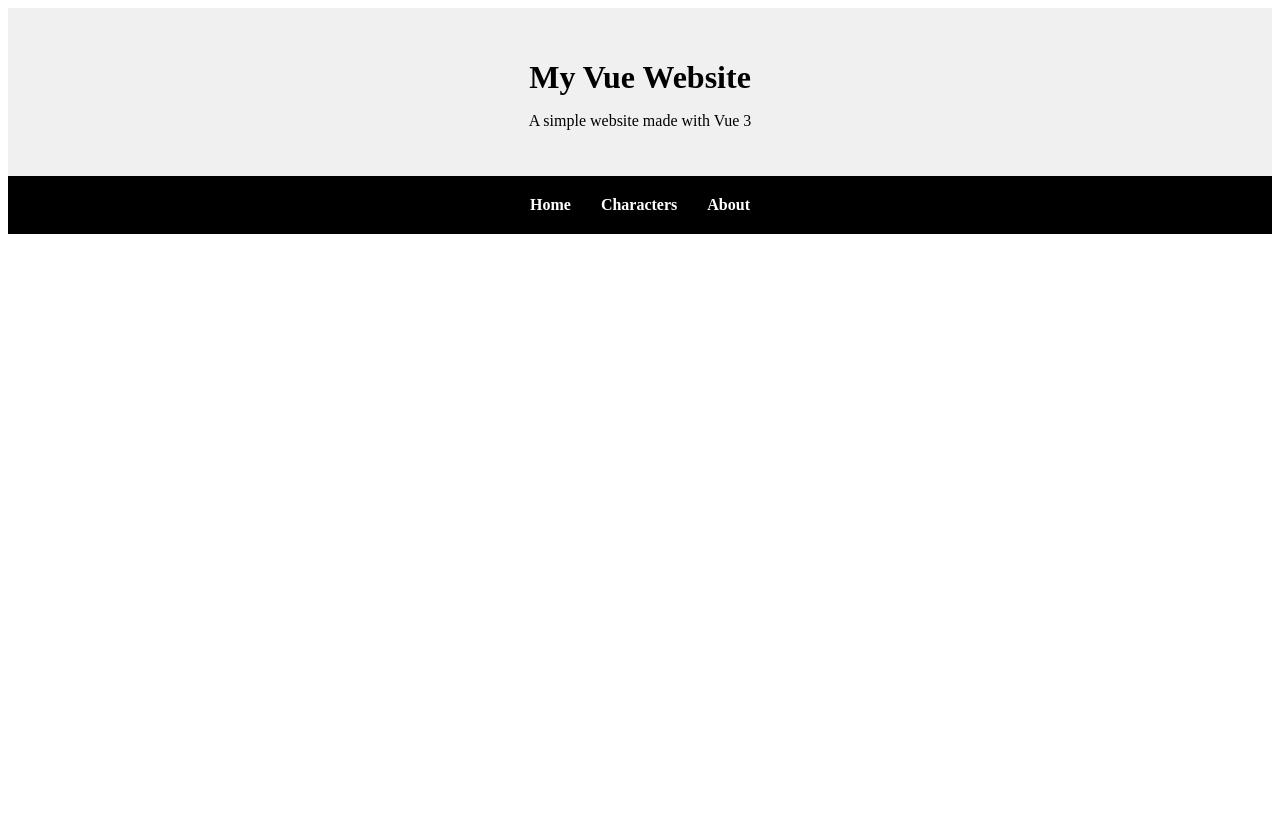
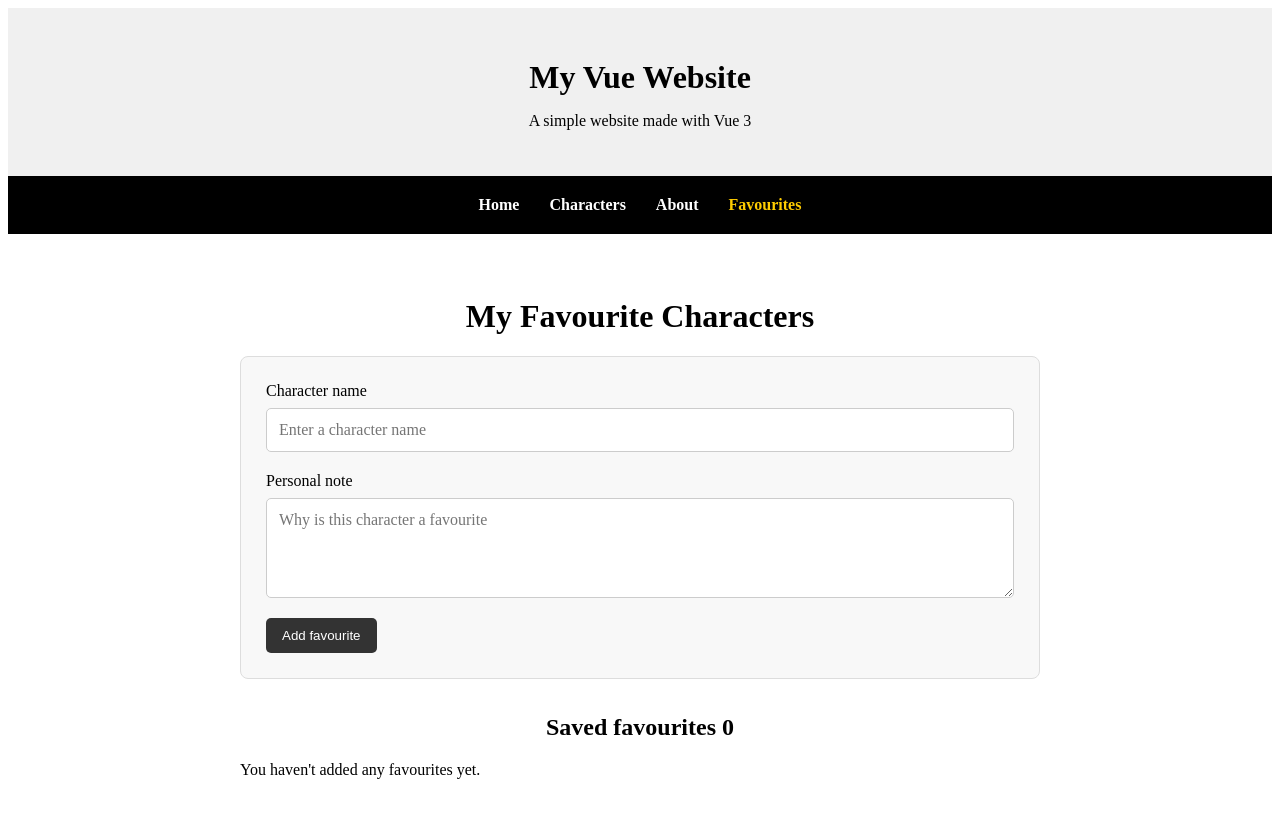
Before and after one commit to IvyOwO06/sppr-fullstack, a Vue app: page /favourites in a window 1280 px wide. Shown: the top 818 px of the page. Built offline with nearby package versions, Linux system fonts and the light colour scheme.

Commit message:
Implement favourites CRUD functionality

```diff
--- a/src/App.vue
+++ b/src/App.vue
@@ -9,6 +9,7 @@ import Header from './components/Header.vue'
     <RouterLink to="/">Home</RouterLink>
     <RouterLink to="/characters">Characters</RouterLink>
     <RouterLink to="/about">About</RouterLink>
+    <RouterLink to="/favourites">Favourites</RouterLink>
   </nav>
 
   <RouterView />
--- a/src/router/index.js
+++ b/src/router/index.js
@@ -3,6 +3,7 @@ import { createRouter, createWebHistory } from 'vue-router'
 import HomeView from '@/views/HomeView.vue'
 import CharactersView from '@/views/CharactersView.vue'
 import AboutView from '@/views/AboutView.vue'
+import FavouritesView from '@/views/FavouritesView.vue'
 
 const router = createRouter({
   history: createWebHistory(),
@@ -23,6 +24,11 @@ const router = createRouter({
       name: 'about',
       component: AboutView,
     },
+    {
+      path: '/favourites',
+      name: 'favourites',
+      component: FavouritesView,
+    },
   ],
 })
 
--- /dev/null
+++ b/src/views/FavouritesView.vue
@@ -0,0 +1,258 @@
+<script setup>
+import { ref } from 'vue'
+
+function loadFavourites() {
+  try {
+    return JSON.parse(localStorage.getItem('favourites')) || []
+  } catch {
+    return []
+  }
+}
+
+const favourites = ref(loadFavourites())
+
+const name = ref('')
+const note = ref('')
+const editingId = ref(null)
+const feedback = ref('')
+const feedbackType = ref('success')
+
+function saveToStorage() {
+  localStorage.setItem('favourites', JSON.stringify(favourites.value))
+}
+
+function saveFavourite() {
+  feedback.value = ''
+
+  if (!name.value.trim() || !note.value.trimEnd()) {
+    feedback.value = 'Please fill in both the character name and note.'
+    feedbackType.value = 'error'
+    return
+  }
+
+  if (editingId.value !== null) {
+    const favourite = favourites.value.find((item) => item.id === editingId.value)
+
+    if (favourite) {
+      favourite.name = name.value.trim()
+      ;((favourite.note = note), value.trim())
+    }
+
+    feedback.value = 'Favourite updated successfully.'
+  } else {
+    favourites.value.push({
+      id: Date.now(),
+      name: name.value.trim(),
+      note: note.value.trim(),
+    })
+
+    feedback.value = 'Favourite added successfully.'
+  }
+
+  saveToStorage()
+  resetForm()
+}
+
+function editFavourite(favourite) {
+  name.value = favourite.name
+  note.value = favourite.note
+  editingId.value = favourite.id
+  feedback.value = ''
+}
+
+function deleteFavourite(id) {
+  const updatedFavourites = favourites.value.filter((favourite) => favourite.id !== id)
+
+  favourites.value = updatedFavourites
+
+  localStorage.setItem('favourites', JSON.stringify(updatedFavourites))
+
+  if (editingId.value === id) {
+    resetForm()
+  }
+
+  feedbackType.value = 'success'
+  feedback.value = 'Favourite deleted successfully.'
+}
+
+function resetForm() {
+  name.value = ''
+  note.value = ''
+  editingId.value = null
+}
+</script>
+
+<template>
+  <main class="favourites-page">
+    <h1>My Favourite Characters</h1>
+
+    <form @submit.prevent="saveFavourite">
+      <div class="form-group">
+        <label for="character-name">Character name</label>
+        <input
+          type="text"
+          v-model="name"
+          id="character-name"
+          maxlength="100"
+          placeholder="Enter a character name"
+          required
+        />
+      </div>
+
+      <div class="form-group">
+        <label for="character-note">Personal note</label>
+        <textarea
+          id="character-note"
+          v-model="note"
+          maxlength="500"
+          placeholder="Why is this character a favourite"
+          required
+        ></textarea>
+      </div>
+
+      <button type="submit">
+        {{ editingId !== null ? 'Save changes' : 'Add favourite' }}
+      </button>
+
+      <button v-if="editingId !== null" type="button" class="cancel-button" @click="resetForm">
+        Cancel
+      </button>
+    </form>
+
+    <p v-if="feedback" class="feedback" :class="feedbackType" role="status">
+      {{ feedback }}
+    </p>
+
+    <section class="favourites-list">
+      <h2>Saved favourites {{ favourites.length }}</h2>
+
+      <p v-if="favourites.length === 0">You haven't added any favourites yet.</p>
+
+      <article v-for="favourite in favourites" :key="favourite.id" class="favourite-card">
+        <h3>{{ favourite.name }}</h3>
+        <p>{{ favourite.note }}</p>
+
+        <div class="actions">
+          <button type="button" @click="editFavourite(favourite)">Edit</button>
+
+          <button type="button" class="delete-button" @click="deleteFavourite(favourite.id)">
+            Delete
+          </button>
+        </div>
+      </article>
+    </section>
+  </main>
+</template>
+
+<style scoped>
+.favourites-page {
+  max-width: 800px;
+  margin: 0 auto;
+  padding: 40px 20px;
+}
+
+h1,
+h2 {
+  text-align: center;
+}
+
+form {
+  padding: 25px;
+  border: 1px solid #ddd;
+  border-radius: 8px;
+  background-color: #f8f8f8;
+}
+
+.form-group {
+  display: flex;
+  flex-direction: column;
+  gap: 8px;
+  margin-bottom: 20px;
+}
+
+input,
+textarea {
+  width: 100%;
+  box-sizing: border-box;
+  padding: 12px;
+  border: 1px solid #ccc;
+  border-radius: 5px;
+  font: inherit;
+}
+
+textarea {
+  min-height: 100px;
+  resize: vertical;
+}
+
+button {
+  padding: 10px 16px;
+  border: none;
+  border-radius: 5px;
+  background-color: #333;
+  color: white;
+  cursor: pointer;
+}
+
+button:hover {
+  background-color: #555;
+}
+
+.cancel-button {
+  margin-left: 10px;
+  background-color: #666;
+}
+
+.favourites-list {
+  margin-top: 35px;
+}
+
+.favourite-card {
+  margin-top: 15px;
+  padding: 20px;
+  border: 1px solid #ddd;
+  border-radius: 8px;
+  box-sizing: border-box;
+  max-width: 100%;
+  min-width: 0;
+  overflow-wrap: anywhere;
+}
+
+.favourite-card h3,
+.favourite-card p {
+  max-width: 100%;
+  overflow-wrap: anywhere;
+  word-break: normal;
+  white-space: normal;
+}
+
+.favourite-card .actions {
+  display: flex;
+  flex-wrap: wrap;
+  gap: 10px;
+}
+
+.delete-button {
+  background-color: #c62828;
+}
+
+.delete-button:hover {
+  background-color: #a51f1f;
+}
+
+.feedback {
+  margin-top: 20px;
+  padding: 12px;
+  border-radius: 5px;
+}
+
+.success {
+  color: #176b2c;
+  background-color: #e5f5e9;
+}
+
+.error {
+  color: #b71c1c;
+  background-color: #fde8e8;
+}
+</style>
```
